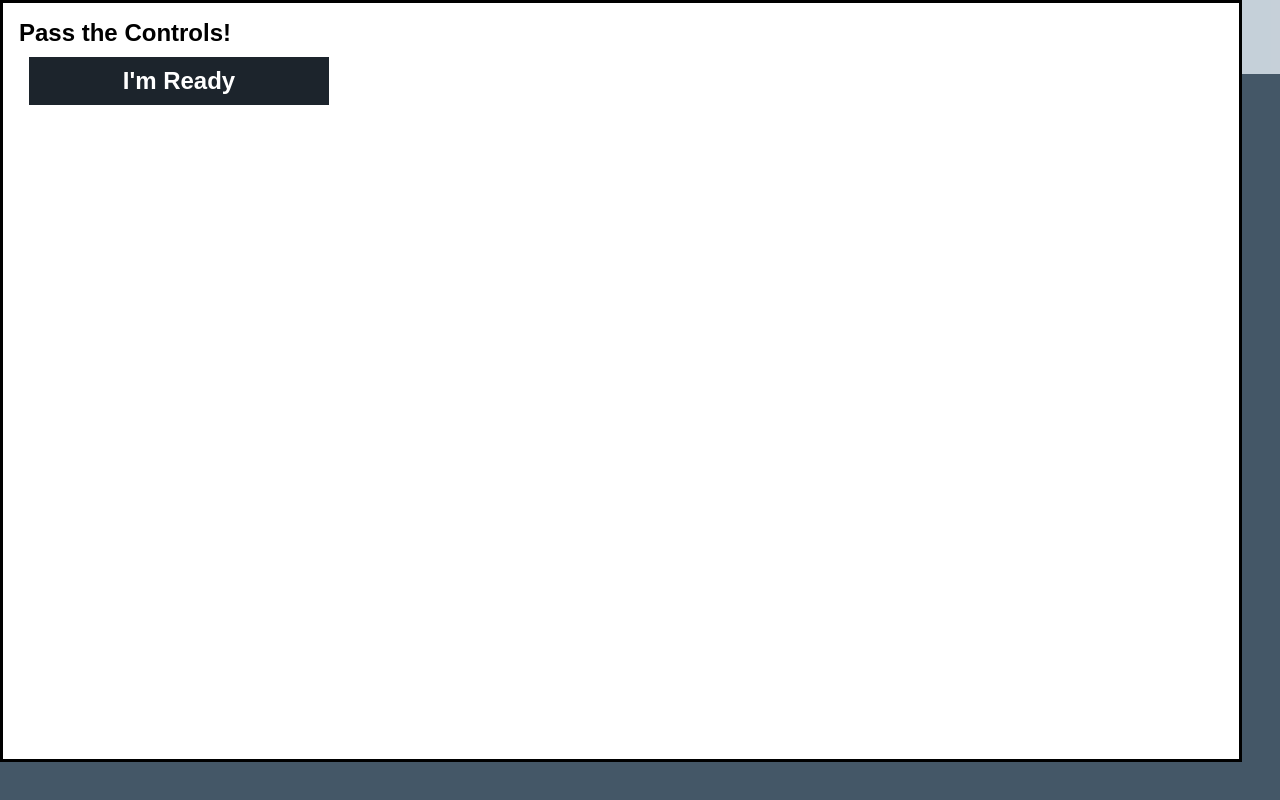
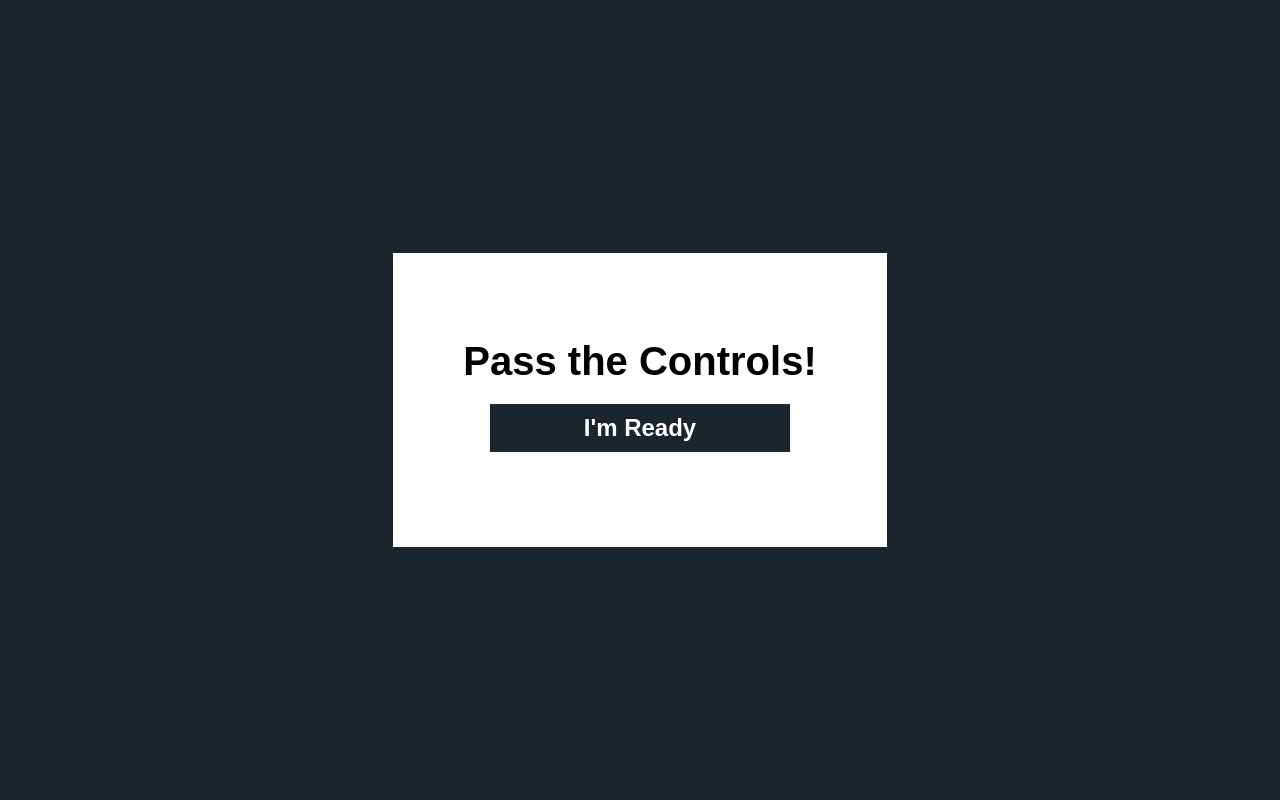
Before and after one commit to johngrassey/battleship, a website built with webpack: page src/template.html in a window 1280 px wide. Both pictures are taken after a click on the button "Ready For Battle". Built offline with nearby package versions, Linux system fonts and the light colour scheme.

Commit message:
Update Styling

```diff
--- a/src/style.css
+++ b/src/style.css
@@ -58,6 +58,10 @@ h1 {
   color: #0d0d0d;
 }
 
+h2 {
+  font-size: 2.5rem;
+}
+
 h3 {
   color: #fff;
   font-weight: 700;
@@ -77,6 +81,7 @@ body {
   display: flex;
   justify-content: center;
   align-items: center;
+  padding-top: 2%;
 }
 
 /* INITIAL BUTTONS */
@@ -110,7 +115,7 @@ button:hover {
 
 #oppboard,
 #playerboard {
-  margin: 30px;
+  margin: 15px 15px 0 15px;
 }
 
 .grid {
@@ -119,7 +124,7 @@ button:hover {
   width: 500px;
   height: 500px;
   flex-direction: column;
-  margin: 25px 50px;
+  margin: 10px 50px;
   border: 3px solid #1c242c;
 }
 
@@ -159,8 +164,43 @@ button:hover {
 /* DIALOG */
 
 dialog {
-  width: 100%;
-  height: 100%;
+  width: 500px;
+  height: 300px;
+  border: 3px solid #1c242c;
+  position: fixed;
+  top: 50%;
+  left: 50%;
+  transform: translate(-50%, -50%);
+}
+
+dialog[open] {
+  display: flex;
+  flex-direction: column;
+  align-items: center;
+  justify-content: center;
+}
+
+dialog::backdrop {
+  background-color: #1c242c;
+}
+
+#passturnbtn {
+  margin-top: 20px;
+}
+
+/* MESSAGE */
+
+.messagesection {
+  display: flex;
+  flex-direction: column;
+  align-items: center;
+  justify-content: center;
+  margin-top: 10px;
+}
+
+#message {
+  font-size: 2rem;
+  font-weight: 700;
 }
 
 /* GAME START */
--- a/src/template.html
+++ b/src/template.html
@@ -31,8 +31,10 @@
         </div>
       </div>
     </div>
-    <div id="message"></div>
-    <button id="endturn">Next Turn</button>
+    <div class="messagesection">
+      <div id="message"></div>
+      <button id="endturn">Next Turn</button>
+    </div>
 
     <dialog id="passturn">
       <h2>Pass the Controls!</h2>
```
